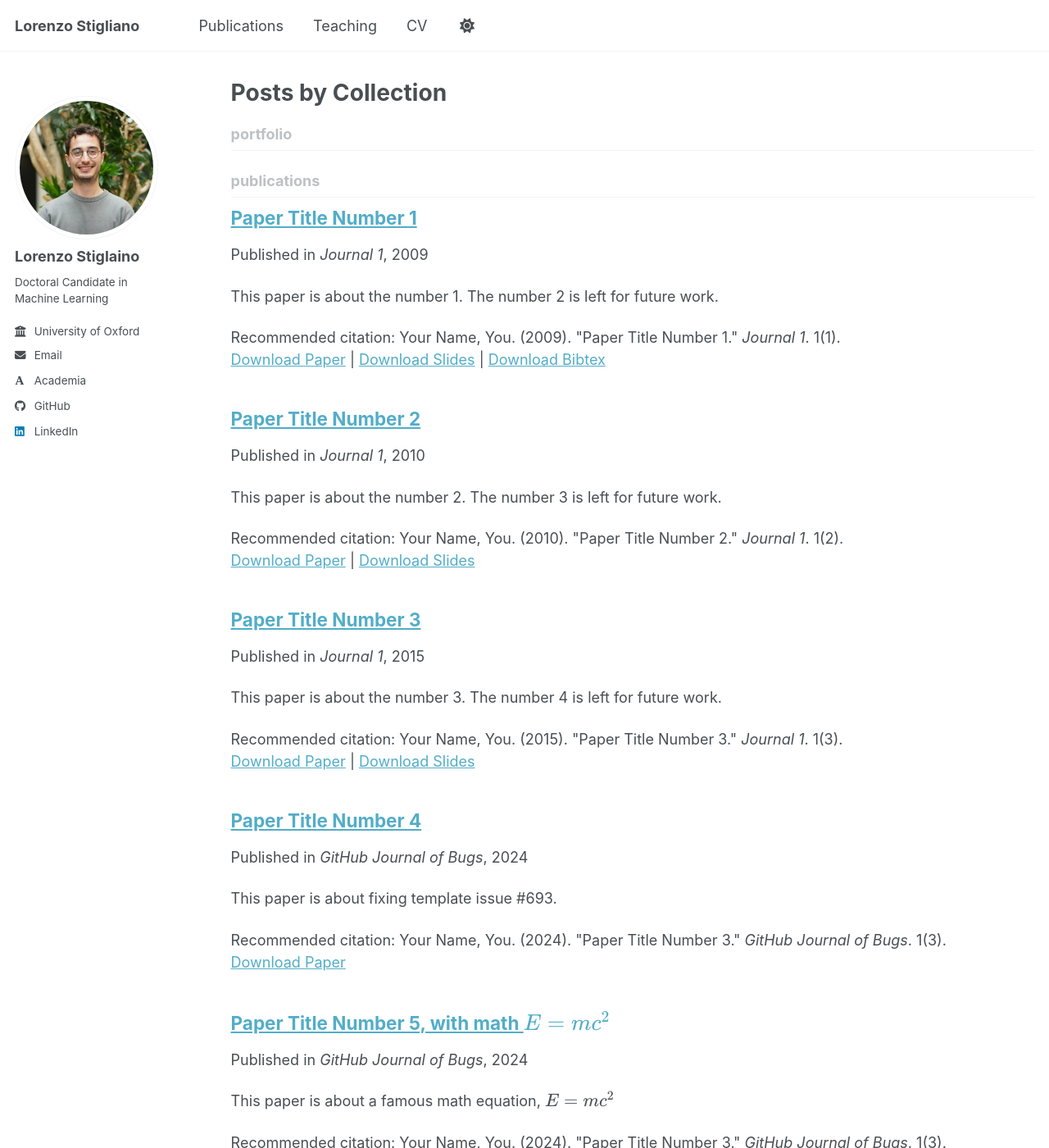
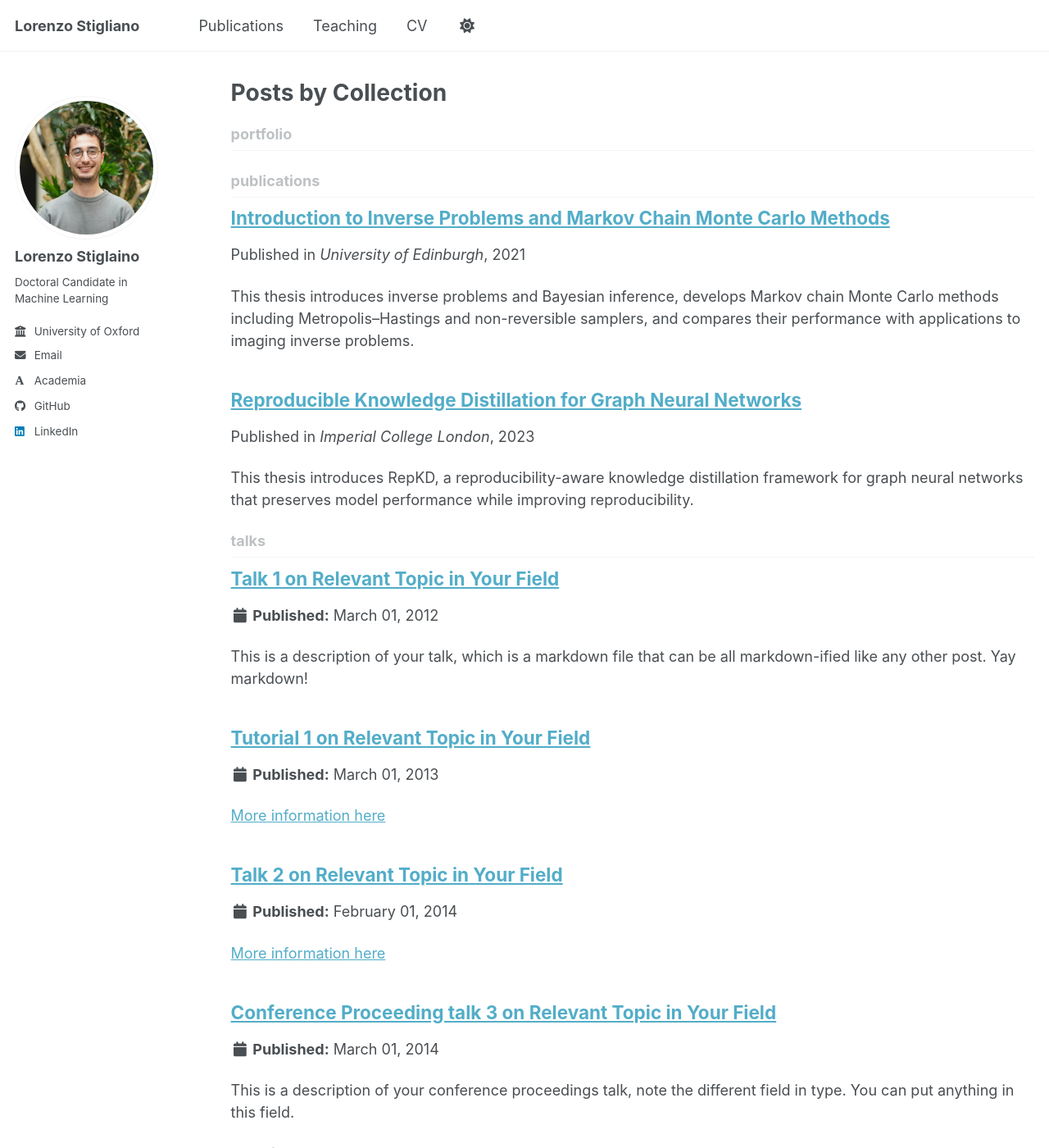
Before and after one commit to LorenzoStigliano/lorenzostigliano.github.io, a Jekyll site: the page built from _pages/collection-archive.html, in a window 1280 px wide and 1400 px high. Shown: the whole window at 82% size. Built offline with Jekyll 4.4.1, drawn with Linux system fonts in a browser that asks for light colours; some web fonts are replaced; a script bundle is joined from its source files by our own code; library files that are not in the unit come from our copies; some of the changed text lies outside the part shown.

Commit message:
adding thesis

```diff
--- a/_config.yml
+++ b/_config.yml
@@ -90,8 +90,8 @@
     title: 'Journal Articles'
   conferences:
     title: 'Conference Papers'
-  dissertation:
-    title: "Dissertation & Thesis"
+  thesis:
+    title: "Thesis"
 
 # Site Settings
 teaser                   :  # filename of teaser fallback teaser image placed in /images/ for social media previews
--- a/_pages/cv.md
+++ b/_pages/cv.md
@@ -24,7 +24,7 @@
 
 * Apr 2023 – Sep 2023: Machine Learning Research Assistant
   * Imperial College London (Brain and Signal Analysis Lab), London, UK
-  * Developed a novel knowledge distillation method for Graph Neural Networks, reducing model parameters by 95% under the supervision of **Prof. Islem Rekik**
+  * Developed a novel knowledge distillation method for Graph Neural Networks, reducing model parameters by 95% under the supervision of Prof. Islem Rekik
   * Achieved 90% reduction in inference time for edge-deployed models while preserving performance
 
 * Jun 2022 – Aug 2022: Data Scientist Intern
@@ -32,7 +32,7 @@
   * Led data analytics initiatives using large-scale web data to extract insights for over +1M companies
   * Optimized ETL pipelines to improve scalability and reduce processing time by 40%
 
-* Aug 2021 – Jun 2022: Software Engineer,
+* Aug 2021 – Jun 2022: Software Engineer
   * Barclays, Glasgow, UK
   * Developed full-stack web applications to evaluate QA platform release impacts
   * Implemented and optimized queuing systems, reducing background processing runtimes by 50%
@@ -44,7 +44,7 @@
 
 * Jun 2020: Undergraduate Research Assistant
   * Centre for Speckled Computing, Edinburgh, UK
-  * Contributed to the DAPHNE research project as a member of the Centre for Speckled Computing under the supervision of **Prof. Damal Arvind**
+  * Contributed to the DAPHNE research project under the supervision of Prof. Damal Arvind
   * Investigated potential causal relationships between biomarkers and PM2.5 exposure across multiple test cohorts using statistical hypothesis testing
 
 * Jun 2019 – Jul 2019: Software Engineering Intern
@@ -66,7 +66,7 @@
 * **King’s College Honorary Scholarship**
   Awarded in recognition of outstanding academic performance at AS Level (five A grades).
 
-Publications
+Publications and Thesis
 ======
   <ul>{% for post in site.publications reversed %}
     {% include archive-single-cv.html %}
--- /dev/null
+++ b/_publications/2021-05-01-undergrad-thesis.md
@@ -0,0 +1,24 @@
+---
+title: "Introduction to Inverse Problems and Markov Chain Monte Carlo Methods"
+collection: publications
+category: thesis
+permalink: /publication/2021-05-01-undergrad-thesis
+excerpt: 'This thesis introduces inverse problems and Bayesian inference, develops Markov chain Monte Carlo methods including Metropolis–Hastings and non-reversible samplers, and compares their performance with applications to imaging inverse problems.'
+date: 2021-05-01
+venue: 'University of Edinburgh'
+slidesurl:
+paperurl:
+---
+In this project we will give a comprehensive introduction to inverse problems and
+Markov chain Monte Carlo methods. We will begin by introducing inverse problems and how to solve them, focusing on the Bayesian inference approach. Then
+we will argue for the value in using Markov chain Monte Carlo methods when
+using this approach, thus shifting the focus of our project onto these methods.
+We will begin by first introducing Markov chains to ensure that the reader
+has the appropriate background to understand the theory behind these methods.
+Then, we will shift our attention to Markov chain Monte Carlo methods, in
+particular to the Metropolis Hastings algorithm. Subsequently, we will propose a
+different set of Markov chain Monte Carlo methods called non reversible samplers.
+These, as we shall see, have highly desirable properties. We hope to persuade
+the reader to use these methods by comparing the performances of these different
+algorithms in a series of illustrative examples. To conclude, we look will look at
+inverse problems in imaging.
--- /dev/null
+++ b/_publications/2023-09-01-postgrad-thesis.md
@@ -0,0 +1,12 @@
+---
+title: "Reproducible Knowledge Distillation for Graph Neural Networks"
+collection: publications
+category: thesis
+permalink: /publication/2023-09-01-postgrad-thesis
+excerpt: 'This thesis introduces RepKD, a reproducibility-aware knowledge distillation framework for graph neural networks that preserves model performance while improving reproducibility.'
+date: 2023-09-01
+venue: 'Imperial College London'
+slidesurl:
+paperurl:
+---
+Graph Neural Networks (GNNs) are powerful models for graph-structured data but face scalability challenges that hinder deployment in real-time and resource-constrained settings, motivating the use of knowledge distillation on graphs (KDG) to compress models while preserving performance; however, existing approaches largely overlook reproducibility, a key requirement for trustworthy model interpretation. In this work, we introduce the concept of reproducible offline knowledge distillation for GNNs and show that standard KD and KDG methods often degrade reproducibility. To address this, we propose Reproducibility-aware Knowledge Distillation on Graphs (RepKD), a two-stage framework that jointly trains multiple student models in a one-to-many teacher–student setup and selects the most reproducible student. Across multiple datasets and GNN architectures, RepKD improves self-reproducibility while maintaining predictive performance, achieving over 95% parameter reduction with negligible memory overhead and comparable training times, and we further explore the interpretability of the resulting distilled models.
--- a/_teaching/2014-spring-teaching-1.md
+++ /dev/null
@@ -1,20 +0,0 @@
----
-title: "Teaching experience 1"
-collection: teaching
-type: "Undergraduate course"
-permalink: /teaching/2014-spring-teaching-1
-venue: "University 1, Department"
-date: 2014-01-01
-location: "City, Country"
----
-
-This is a description of a teaching experience. You can use markdown like any other post.
-
-Heading 1
-======
-
-Heading 2
-======
-
-Heading 3
-======
--- a/_teaching/2015-spring-teaching-2.md
+++ /dev/null
@@ -1,20 +0,0 @@
----
-title: "Teaching experience 2"
-collection: teaching
-type: "Workshop"
-permalink: /teaching/2015-spring-teaching-1
-venue: "University 1, Department"
-date: 2015-01-01
-location: "City, Country"
----
-
-This is a description of a teaching experience. You can use markdown like any other post.
-
-Heading 1
-======
-
-Heading 2
-======
-
-Heading 3
-======
```
Also changed, not shown: other parts of _pages/cv.md (+1 -1 lines), _publications_examples/2009-10-01-paper-title-number-1.md (renamed from _publications/2009-10-01-paper-title-number-1.md), _publications_examples/2010-10-01-paper-title-number-2.md (renamed from _publications/2010-10-01-paper-title-number-2.md), _publications_examples/2015-10-01-paper-title-number-3.md (renamed from _publications/2015-10-01-paper-title-number-3.md), _publications_examples/2024-02-17-paper-title-number-4.md (renamed from _publications/2024-02-17-paper-title-number-4.md), _publications_examples/2025-06-08-paper-title-number-5.md (renamed from _publications/2025-06-08-paper-title-number-5.md).
